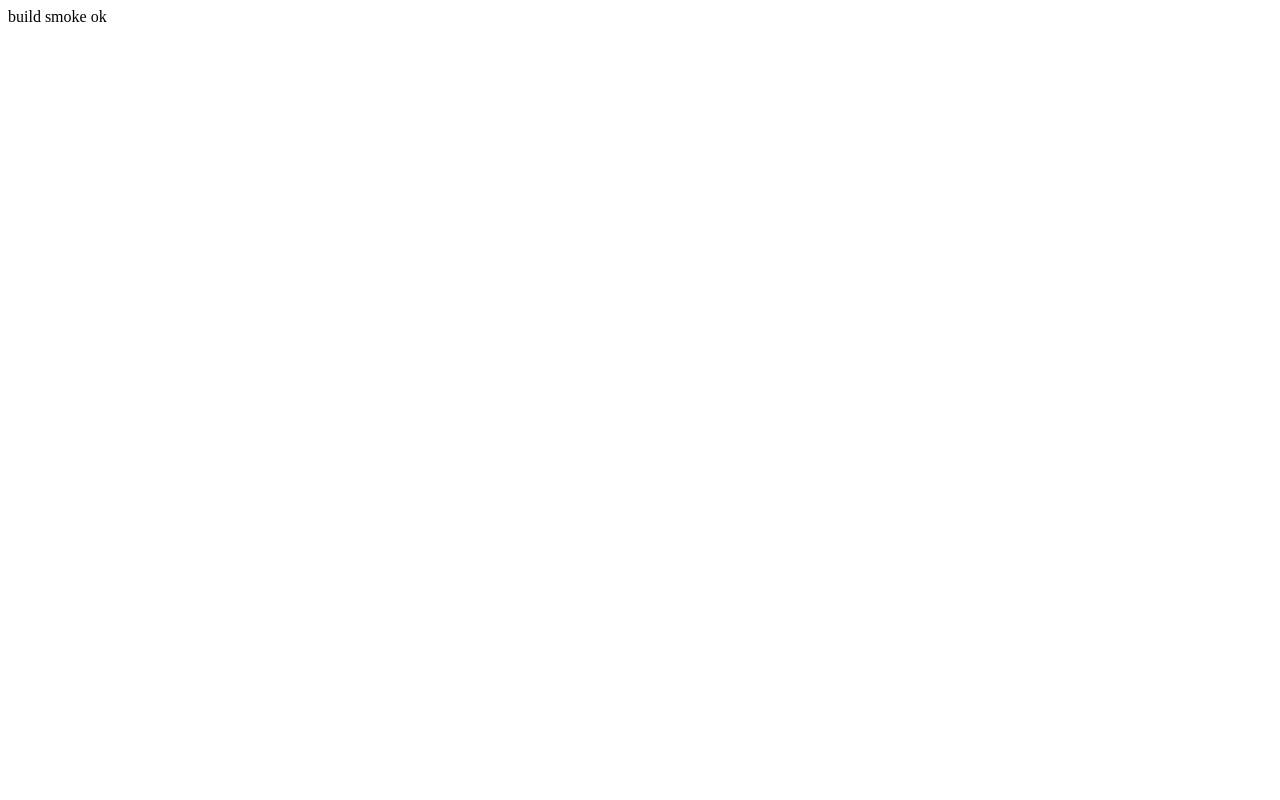
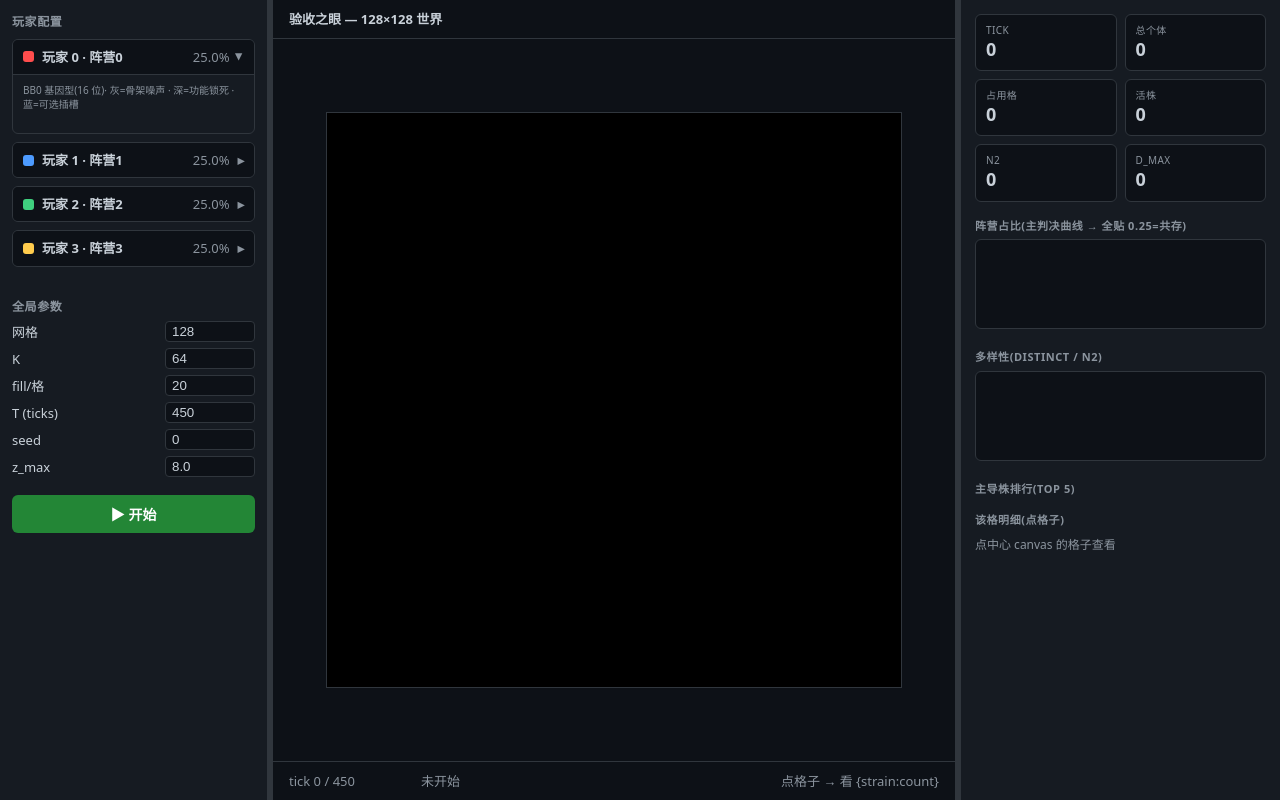
Before and after one commit to ouroboros-ai4s/digital-evolution-sandbox, an Astro site in the folder webapp/frontend/: page / in a window 1280 px wide. Built offline with nearby package versions, Linux system fonts and the light colour scheme; Astro itself is replaced by a stand-in of ours; no server answers.

Commit message:
feat(frontend): Astro components + page + styles (V3 UI, no playback controls)

```diff
--- /dev/null
+++ b/webapp/frontend/src/components/GenomeList.astro
@@ -0,0 +1,6 @@
+---
+const { faction } = Astro.props;
+---
+<div style="font-size:10px;color:var(--dim);margin-bottom:6px">
+  BB0 基因型(16 位)· 灰=骨架噪声 · 深=功能锁死 · 蓝=可选插槽</div>
+<div class="genome-list" data-faction={faction}></div>
--- /dev/null
+++ b/webapp/frontend/src/components/PlayerConfig.astro
@@ -0,0 +1,15 @@
+---
+import GenomeList from "./GenomeList.astro";
+const { faction } = Astro.props;
+const FC = ["255,77,77", "77,155,255", "63,208,127", "255,204,77"];
+const FNAME = ["阵营0", "阵营1", "阵营2", "阵营3"];
+---
+<details class="player" open={faction === 0}>
+  <summary>
+    <span class="dot" style={`background:rgb(${FC[faction]})`}></span>
+    <span>玩家 {faction} · {FNAME[faction]}</span>
+    <span class="pct">25.0%</span>
+    <span class="chev">▸</span>
+  </summary>
+  <div class="pbody"><GenomeList faction={faction} /></div>
+</details>
--- /dev/null
+++ b/webapp/frontend/src/components/PlayerRail.astro
@@ -0,0 +1,22 @@
+---
+import PlayerConfig from "./PlayerConfig.astro";
+---
+<aside class="rail">
+  <h2><span>玩家配置</span></h2>
+  <div class="body" id="players">
+    <PlayerConfig faction={0} />
+    <PlayerConfig faction={1} />
+    <PlayerConfig faction={2} />
+    <PlayerConfig faction={3} />
+  </div>
+  <div class="body">
+    <h2 style="margin:8px 0 6px"><span>全局参数</span></h2>
+    <div class="row"><span>网格</span><input id="cfg-grid" value="128"></div>
+    <div class="row"><span>K</span><input id="cfg-K" value="64"></div>
+    <div class="row"><span>fill/格</span><input id="cfg-fill" value="20"></div>
+    <div class="row"><span>T (ticks)</span><input id="cfg-T" value="450"></div>
+    <div class="row"><span>seed</span><input id="cfg-seed" value="0"></div>
+    <div class="row"><span>z_max</span><input id="cfg-zmax" value="8.0"></div>
+    <button class="go" id="startBtn">▶ 开始</button>
+  </div>
+</aside>
--- /dev/null
+++ b/webapp/frontend/src/components/ReadPanel.astro
@@ -0,0 +1,19 @@
+---
+---
+<aside class="read">
+  <div class="cards">
+    <div class="card"><div class="k">tick</div><div class="v" id="m-tick">0</div></div>
+    <div class="card"><div class="k">总个体</div><div class="v" id="m-total">0</div></div>
+    <div class="card"><div class="k">占用格</div><div class="v" id="m-occ">0</div></div>
+    <div class="card"><div class="k">活株</div><div class="v" id="m-distinct">0</div></div>
+    <div class="card"><div class="k">N2</div><div class="v" id="m-n2">0</div></div>
+    <div class="card"><div class="k">d_max</div><div class="v" id="m-dmax">0</div></div>
+  </div>
+  <h3>阵营占比(主判决曲线 → 全贴 0.25=共存)</h3>
+  <canvas class="chart" id="shareChart"></canvas>
+  <h3>多样性(distinct / N2)</h3>
+  <canvas class="chart" id="divChart"></canvas>
+  <h3>主导株排行(top 5)</h3><ul class="lead" id="lead"></ul>
+  <h3>该格明细(点格子)</h3>
+  <ul class="lead" id="cellDetail"><li style="color:var(--dim)">点中心 canvas 的格子查看</li></ul>
+</aside>
--- /dev/null
+++ b/webapp/frontend/src/components/Stage.astro
@@ -0,0 +1,14 @@
+---
+---
+<main class="stage">
+  <div class="stagehead">
+    <span class="title">验收之眼 — <span id="gridLabel">128×128</span> 世界</span>
+    <div class="legend" id="legend"></div>
+  </div>
+  <div class="canvaswrap"><canvas id="grid" width="128" height="128"></canvas></div>
+  <div class="transport">
+    <span class="ticklabel" id="tickLabel">tick 0 / 450</span>
+    <span id="status" style="color:var(--dim)">未开始</span>
+    <span style="margin-left:auto;color:var(--dim)">点格子 → 看 {"{strain:count}"}</span>
+  </div>
+</main>
--- /dev/null
+++ b/webapp/frontend/src/env.d.ts
@@ -0,0 +1 @@
+/// <reference path="../.astro/types.d.ts" />
--- a/webapp/frontend/src/pages/index.astro
+++ b/webapp/frontend/src/pages/index.astro
@@ -1,8 +1,56 @@
 ---
-// placeholder — replaced by Task 6 with the real three-column UI
+import PlayerRail from "../components/PlayerRail.astro";
+import Stage from "../components/Stage.astro";
+import ReadPanel from "../components/ReadPanel.astro";
+import "../styles/global.css";
 ---
 <!doctype html>
 <html lang="zh">
 <head><meta charset="utf-8"><title>DES 验收之眼</title></head>
-<body><div id="app-placeholder">build smoke ok</div></body>
+<body>
+  <div class="app">
+    <PlayerRail />
+    <div class="resizer" id="lresizer"></div>
+    <Stage />
+    <div class="resizer" id="rresizer"></div>
+    <ReadPanel />
+  </div>
+  <script>
+    import { setupCanvas } from "../scripts/render.js";
+    import { line } from "../scripts/charts.js";
+    import { loadConfig } from "../scripts/config.js";
+    import { start, reset, onCanvasClick } from "../scripts/sim.js";
+
+    // draggable column resizers — offsetWidth version copied VERBATIM from mockup.
+    function setupResizers() {
+      const app = document.querySelector(".app");
+      function drag(el, varName, col) {
+        el.addEventListener("mousedown", (e) => {
+          e.preventDefault(); el.classList.add("drag");
+          const startX = e.clientX, startW = app.children[col].offsetWidth;
+          const move = (ev) => {
+            const dx = ev.clientX - startX;
+            const w = Math.max(160, Math.min(560, startW + (col === 0 ? dx : -dx)));
+            app.style.setProperty(varName, w + "px");
+          };
+          const up = () => {
+            el.classList.remove("drag");
+            document.removeEventListener("mousemove", move);
+            document.removeEventListener("mouseup", up);
+          };
+          document.addEventListener("mousemove", move);
+          document.addEventListener("mouseup", up);
+        });
+      }
+      drag(document.getElementById("lresizer"), "--lw", 0);   // col 0 = .rail
+      drag(document.getElementById("rresizer"), "--rw", 4);   // col 4 = .read
+    }
+
+    window.addEventListener("DOMContentLoaded", () => {
+      setupCanvas(128); loadConfig(); setupResizers(); reset();
+      document.getElementById("startBtn").onclick = start;
+      document.getElementById("grid").addEventListener("click", onCanvasClick);
+    });
+  </script>
+</body>
 </html>
--- /dev/null
+++ b/webapp/frontend/src/styles/global.css
@@ -0,0 +1,67 @@
+:root{
+  --bg:#0d1117; --panel:#161b22; --line:#30363d; --txt:#c9d1d9; --dim:#8b949e;
+  --f0:#ff4d4d; --f1:#4d9bff; --f2:#3fd07f; --f3:#ffcc4d;
+}
+*{box-sizing:border-box}
+body{margin:0;background:var(--bg);color:var(--txt);
+     font:13px/1.4 ui-sans-serif,system-ui,"Segoe UI",sans-serif}
+.app{display:grid;grid-template-columns:var(--lw,268px) 5px 1fr 5px var(--rw,320px);height:100vh}
+.resizer{background:var(--line);cursor:col-resize;transition:background .1s}
+.resizer:hover,.resizer.drag{background:#1f6feb}
+.rail{background:var(--panel);border-right:1px solid var(--line);overflow-y:auto}
+.rail h2{font-size:12px;letter-spacing:.05em;color:var(--dim);
+         text-transform:uppercase;margin:14px 12px 8px}
+.rail .body{padding:0 12px 16px}
+.genome-list{display:flex;flex-direction:column;gap:2px;margin-bottom:8px}
+.grow{display:flex;align-items:center;gap:6px;padding:3px 8px;border-radius:4px;
+      font-size:11px;border:1px solid var(--line)}
+.grow .gi{color:var(--dim);font-variant-numeric:tabular-nums;width:32px;font-size:10px}
+.grow .gtype{font-size:9px;color:var(--dim);text-transform:uppercase;letter-spacing:.04em}
+.grow .gtag{margin-left:auto;font-family:ui-monospace,monospace}
+.grow.bb{background:#161b22;border-color:#21262d;opacity:.55}
+.grow.bb .gtag{color:var(--dim)}
+.grow.fn{background:#21262d}
+.grow.fn .gtag{color:var(--txt)}
+.grow.slot{background:#1c2733;border-color:#1f6feb55}
+.grow.slot select{margin-left:auto;background:#0d1117;border:1px solid var(--line);
+     color:#79c0ff;font-size:11px;border-radius:4px;padding:1px 6px;cursor:pointer}
+.row{display:flex;justify-content:space-between;align-items:center;margin:6px 0}
+.row input{background:#0d1117;border:1px solid var(--line);color:var(--txt);
+     border-radius:4px;padding:2px 6px;width:90px}
+.go{width:100%;margin-top:12px;padding:9px;background:#238636;border:0;border-radius:6px;
+    color:#fff;font-weight:600;cursor:pointer;font-size:14px}
+.player{border:1px solid var(--line);border-radius:6px;margin-bottom:8px;overflow:hidden}
+.player>summary{list-style:none;cursor:pointer;display:flex;align-items:center;gap:8px;
+     padding:8px 10px;background:#0d1117;font-weight:600}
+.player>summary::-webkit-details-marker{display:none}
+.player>summary .dot{width:11px;height:11px;border-radius:3px;flex:none}
+.player>summary .pct{margin-left:auto;color:var(--dim);font-variant-numeric:tabular-nums;font-weight:400}
+.player>summary .chev{color:var(--dim);transition:transform .15s}
+.player[open]>summary .chev{transform:rotate(90deg)}
+.player .pbody{padding:8px 10px;border-top:1px solid var(--line)}
+.stage{display:flex;flex-direction:column;min-width:0}
+.stagehead{display:flex;align-items:center;gap:14px;padding:10px 16px;
+           border-bottom:1px solid var(--line)}
+.stagehead .title{font-weight:600}
+.legend{margin-left:auto;font-size:11px;color:var(--dim);
+        display:flex;flex-direction:column;gap:4px;align-items:flex-start}
+.legend i{display:inline-block;width:10px;height:10px;border-radius:2px;margin-right:4px;
+          vertical-align:-1px}
+.legend .lrow{display:flex;align-items:center;gap:4px;min-width:140px}
+.legend .lrow .lpct{margin-left:auto;font-variant-numeric:tabular-nums;color:var(--txt)}
+.canvaswrap{flex:1;display:flex;align-items:center;justify-content:center;padding:16px;min-height:0}
+#grid{image-rendering:pixelated;background:#000;border:1px solid var(--line);
+      width:min(72vh,100%);height:min(72vh,100%);aspect-ratio:1;cursor:crosshair}
+.transport{display:flex;align-items:center;gap:12px;padding:10px 16px;border-top:1px solid var(--line)}
+.ticklabel{font-variant-numeric:tabular-nums;color:var(--dim);min-width:120px}
+.read{background:var(--panel);border-left:1px solid var(--line);overflow-y:auto;padding:14px}
+.cards{display:grid;grid-template-columns:1fr 1fr;gap:8px;margin-bottom:16px}
+.card{background:#0d1117;border:1px solid var(--line);border-radius:6px;padding:8px 10px}
+.card .k{font-size:10px;color:var(--dim);text-transform:uppercase;letter-spacing:.04em}
+.card .v{font-size:18px;font-weight:600;font-variant-numeric:tabular-nums}
+.read h3{font-size:11px;letter-spacing:.05em;color:var(--dim);text-transform:uppercase;margin:16px 0 6px}
+.chart{width:100%;height:90px;background:#0d1117;border:1px solid var(--line);border-radius:6px}
+.lead{list-style:none;padding:0;margin:0;font-size:12px}
+.lead li{display:flex;align-items:center;gap:6px;padding:3px 0}
+.lead .seq{font-family:ui-monospace,monospace;font-size:10px;color:var(--dim);
+           white-space:nowrap;overflow:hidden;text-overflow:ellipsis;max-width:160px}
```
